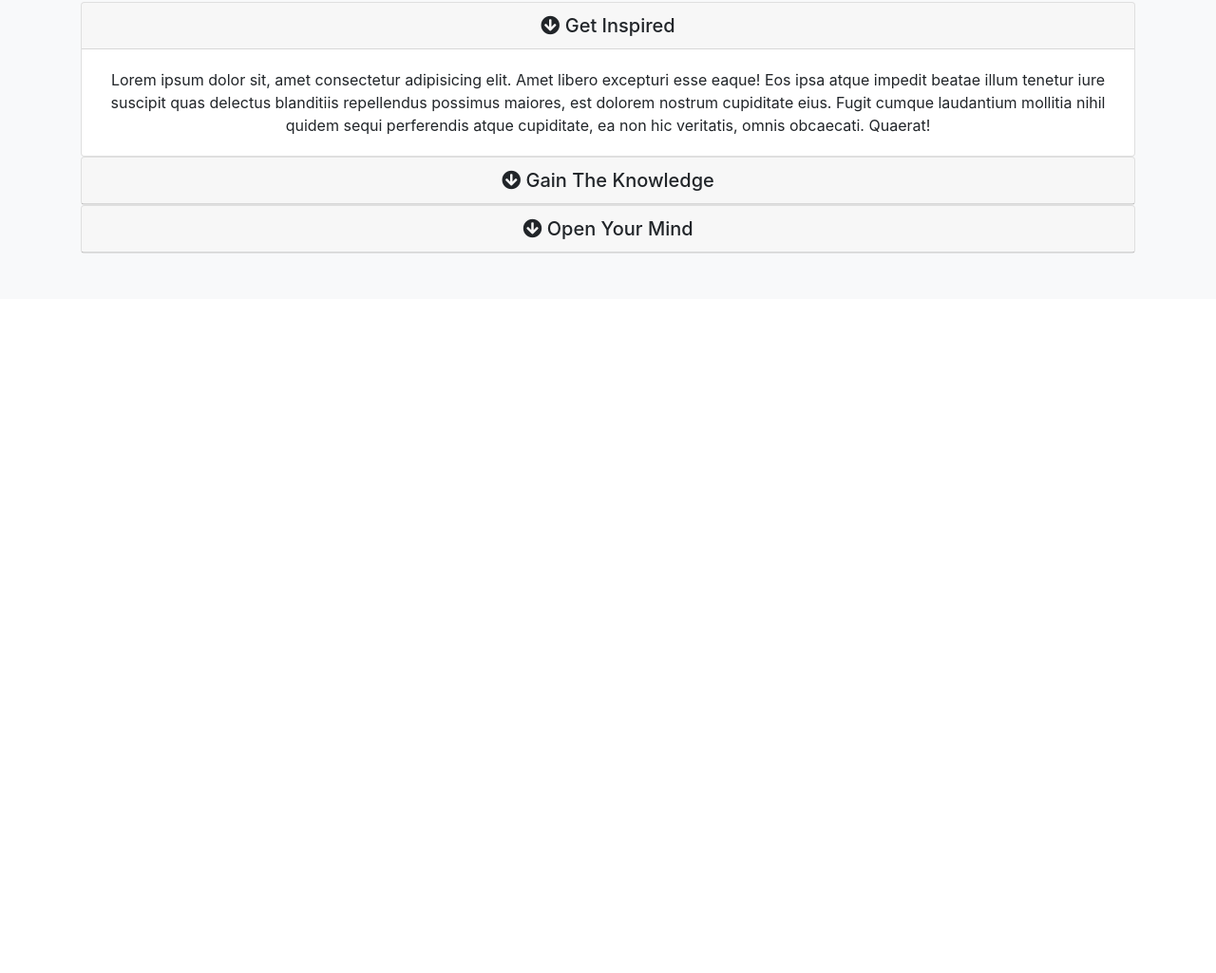
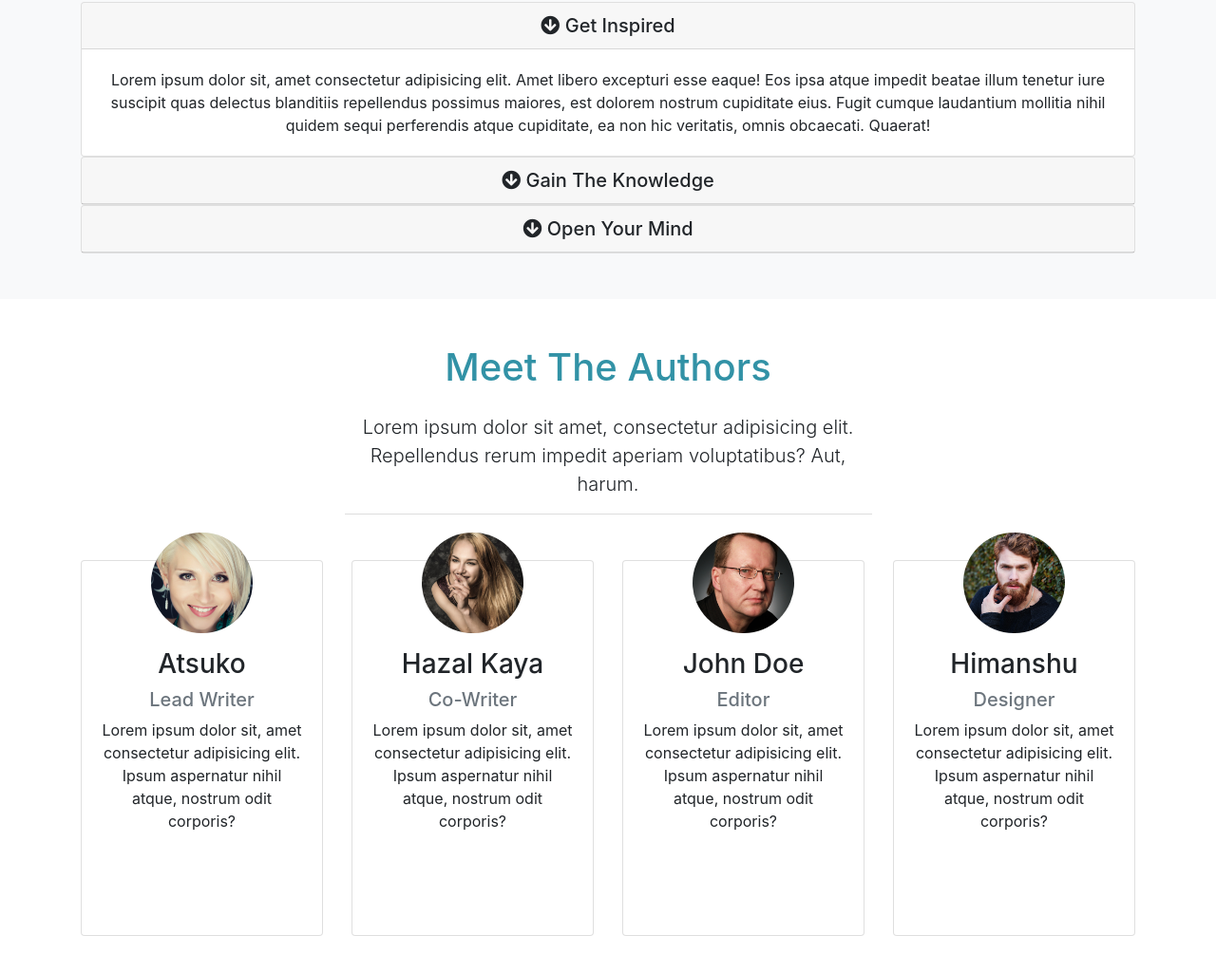
Before and after one commit to himanshugawari/Mizuxe, a plain HTML site: page index.html in a window 1280 px wide. Shown: the part 1414-2439 px from the top of the page at 95% size. Before the commit the page ends 1729 px from the top, so only its background shows below. Drawn offline with nearby package versions, Linux system fonts and the light colour scheme.

Commit message:
added author area closes #6

```diff
--- a/index.html
+++ b/index.html
@@ -263,6 +263,167 @@
       </div>
     </section>
 
+    <!--Authors-->
+    <section id="authors" class="my-5 text-center">
+      <div class="container">
+        <div class="row">
+          <div class="col">
+            <div class="info-header mb-5">
+              <h1 class="text-primary pb-3">
+                Meet The Authors
+              </h1>
+              <p class="lead">
+                Lorem ipsum dolor sit amet, consectetur adipisicing elit.
+                Repellendus rerum impedit aperiam voluptatibus? Aut, harum.
+              </p>
+            </div>
+          </div>
+        </div>
+
+        <div class="row">
+          <div class="col-lg-3 col-md-6">
+            <div class="card">
+              <div class="card-body">
+                <img
+                  src="img/person1.jpg"
+                  alt=""
+                  class="img-fluid rounded-circle w-50 mb-3"
+                />
+                <h3>Atsuko</h3>
+                <h5 class="text-muted">Lead Writer</h5>
+                <p>
+                  Lorem ipsum dolor sit, amet consectetur adipisicing elit.
+                  Ipsum aspernatur nihil atque, nostrum odit corporis?
+                </p>
+                <div class="d-flex justify-conten-center">
+                  <div class="p-4">
+                    <a href="http://facebook.com">
+                      <i class="fab fa-facebook"></i
+                    ></a>
+                  </div>
+                  <div class="p-4">
+                    <a href="http://twitter.com">
+                      <i class="fab fa-twitter"></i
+                    ></a>
+                  </div>
+                  <div class="p-4">
+                    <a href="http://instagram.com">
+                      <i class="fab fa-instagram"></i
+                    ></a>
+                  </div>
+                </div>
+              </div>
+            </div>
+          </div>
+
+          <div class="col-lg-3 col-md-6">
+            <div class="card">
+              <div class="card-body">
+                <img
+                  src="img/person2.jpg"
+                  alt=""
+                  class="img-fluid rounded-circle w-50 mb-3"
+                />
+                <h3>Hazal Kaya</h3>
+                <h5 class="text-muted">Co-Writer</h5>
+                <p>
+                  Lorem ipsum dolor sit, amet consectetur adipisicing elit.
+                  Ipsum aspernatur nihil atque, nostrum odit corporis?
+                </p>
+                <div class="d-flex justify-conten-center">
+                  <div class="p-4">
+                    <a href="http://facebook.com">
+                      <i class="fab fa-facebook"></i
+                    ></a>
+                  </div>
+                  <div class="p-4">
+                    <a href="http://twitter.com">
+                      <i class="fab fa-twitter"></i
+                    ></a>
+                  </div>
+                  <div class="p-4">
+                    <a href="http://instagram.com">
+                      <i class="fab fa-instagram"></i
+                    ></a>
+                  </div>
+                </div>
+              </div>
+            </div>
+          </div>
+
+          <div class="col-lg-3 col-md-6">
+            <div class="card">
+              <div class="card-body">
+                <img
+                  src="img/person3.jpg"
+                  alt=""
+                  class="img-fluid rounded-circle w-50 mb-3"
+                />
+                <h3>John Doe</h3>
+                <h5 class="text-muted">Editor</h5>
+                <p>
+                  Lorem ipsum dolor sit, amet consectetur adipisicing elit.
+                  Ipsum aspernatur nihil atque, nostrum odit corporis?
+                </p>
+                <div class="d-flex justify-conten-center">
+                  <div class="p-4">
+                    <a href="http://facebook.com">
+                      <i class="fab fa-facebook"></i
+                    ></a>
+                  </div>
+                  <div class="p-4">
+                    <a href="http://twitter.com">
+                      <i class="fab fa-twitter"></i
+                    ></a>
+                  </div>
+                  <div class="p-4">
+                    <a href="http://instagram.com">
+                      <i class="fab fa-instagram"></i
+                    ></a>
+                  </div>
+                </div>
+              </div>
+            </div>
+          </div>
+
+          <div class="col-lg-3 col-md-6">
+            <div class="card">
+              <div class="card-body">
+                <img
+                  src="img/person4.jpg"
+                  alt=""
+                  class="img-fluid rounded-circle w-50 mb-3"
+                />
+                <h3>Himanshu</h3>
+                <h5 class="text-muted">Designer</h5>
+                <p>
+                  Lorem ipsum dolor sit, amet consectetur adipisicing elit.
+                  Ipsum aspernatur nihil atque, nostrum odit corporis?
+                </p>
+                <div class="d-flex justify-conten-center">
+                  <div class="p-4">
+                    <a href="http://facebook.com">
+                      <i class="fab fa-facebook"></i
+                    ></a>
+                  </div>
+                  <div class="p-4">
+                    <a href="http://twitter.com">
+                      <i class="fab fa-twitter"></i
+                    ></a>
+                  </div>
+                  <div class="p-4">
+                    <a href="http://instagram.com">
+                      <i class="fab fa-instagram"></i
+                    ></a>
+                  </div>
+                </div>
+              </div>
+            </div>
+          </div>
+        </div>
+      </div>
+    </section>
+
     <script
       src="https://code.jquery.com/jquery-3.4.1.min.js"
       integrity="sha256-CSXorXvZcTkaix6Yvo6HppcZGetbYMGWSFlBw8HfCJo="
--- a/scss/style.scss
+++ b/scss/style.scss
@@ -37,6 +37,21 @@ body {
   border-bottom: 1px #dddddd solid;
 }
 
+#authors {
+  img {
+    margin-top: -50px;
+  }
+
+  .card:hover {
+    background: $primary;
+    color: #ffffff;
+  }
+
+  .fab {
+    color: #ffffff;
+  }
+}
+
 @media (max-width: 790px) {
   #showcase {
     min-height: 550px;
```
Also changed, not shown: css/style.css.
